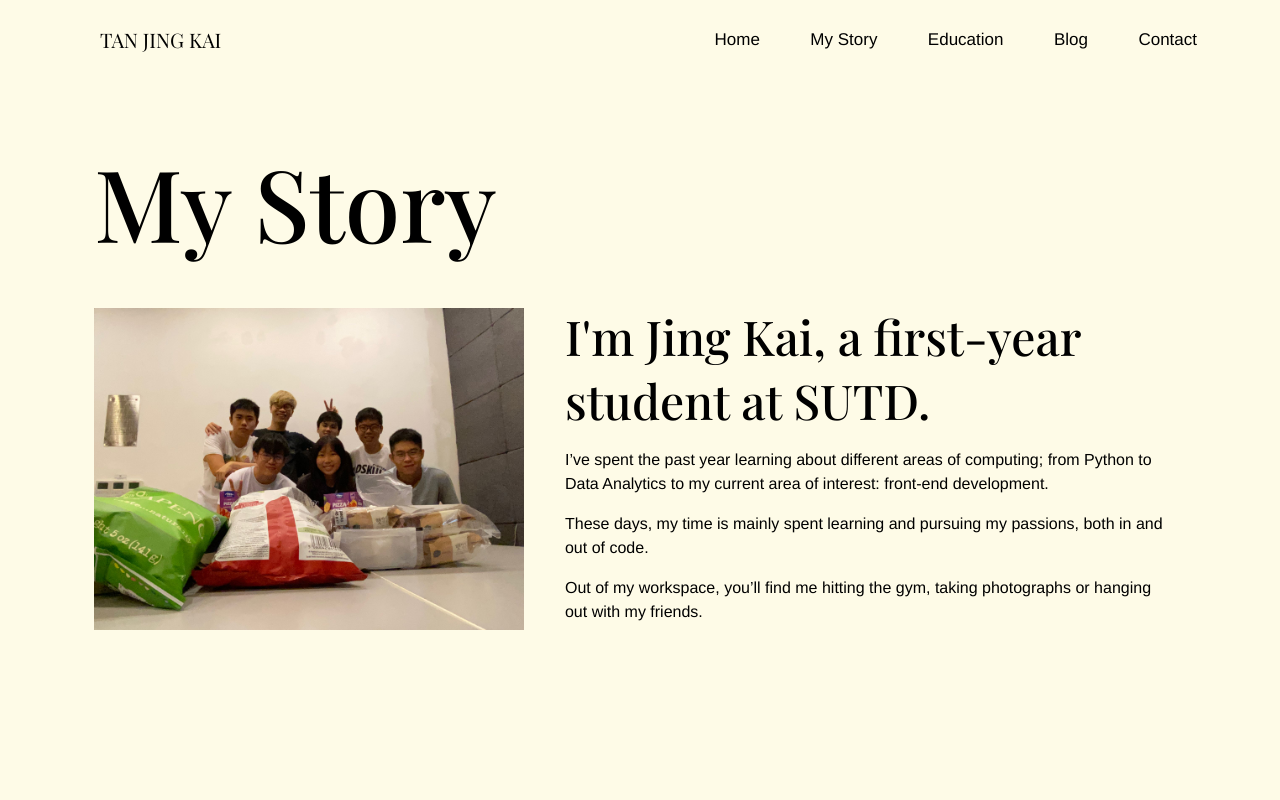
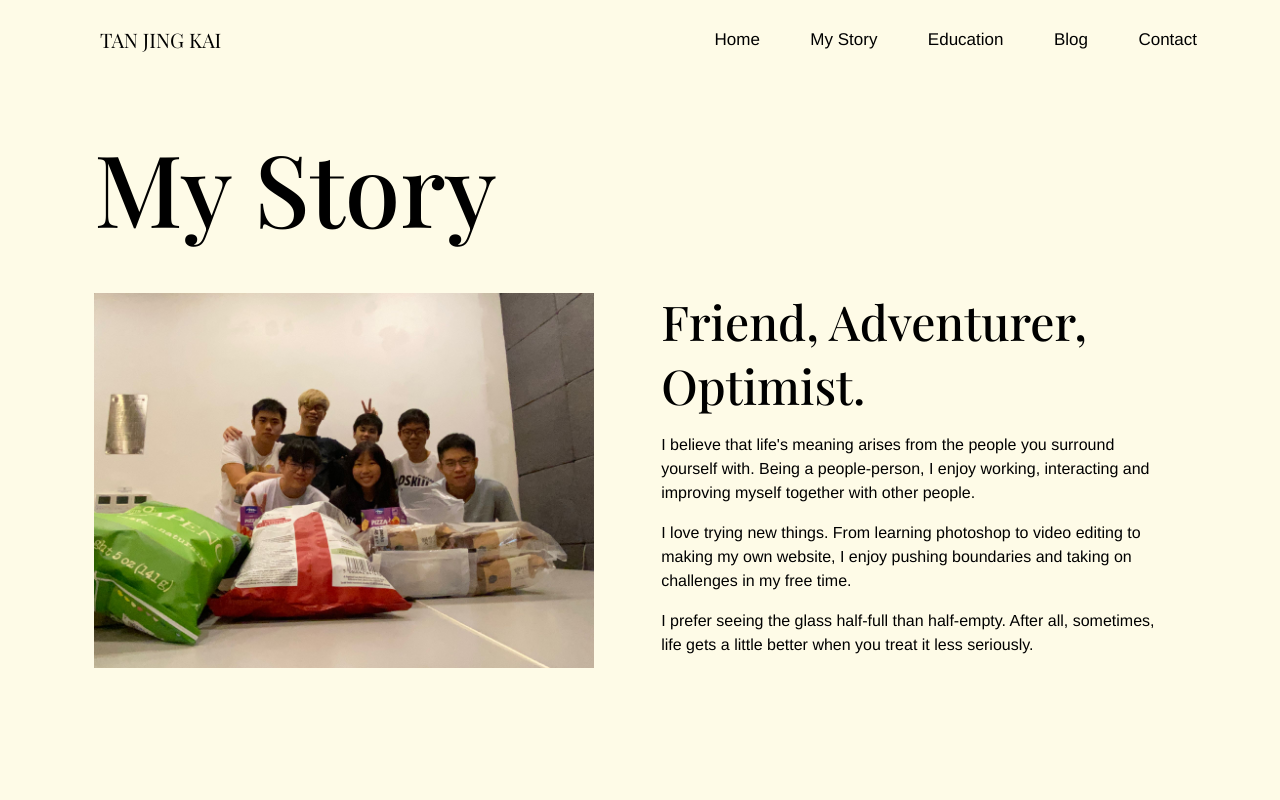
Before and after one commit to jingkai27/supreme-website.github.io, a plain HTML site: page my_story.html in a window 1280 px wide. Shown: the top 800 px of the page. Drawn offline with nearby package versions, Linux system fonts and the light colour scheme; a web font is replaced by a local one.

Commit message:
060522 edits
grr grr huathuaht

```diff
--- a/css/styles.css
+++ b/css/styles.css
@@ -4,6 +4,10 @@
     margin: 0;
 }
 
+a {
+    text-decoration: none;
+    color: #85586F;
+}
 
 body {
     background-color: #FEFBE7;
@@ -13,11 +17,6 @@ body {
     font-size: 16px;
     width:100%;
     height: 100vh;
-}
-
-a {
-    text-decoration: none;
-    color: #85586F;
 }
 
 .checkbtn{
@@ -34,14 +33,10 @@ a {
     display: none;
 }
 
-p {
-    line-height: 1.5;
-    margin: 16px 0 16px 0;
-}
 h1 {
     font-family: 'Playfair Display', serif;
     font-size: 3rem;
-    margin: 15px auto 0 auto;
+    margin: 0px auto 0 auto;
     font-weight: 500;
    }
 
@@ -52,7 +47,6 @@ h2 {
     padding-top: 8px;
 
 }
-
 
 h3 {
     margin-top: 0%;
@@ -66,6 +60,11 @@ h3 {
 img {
     max-width: 100%;
     height: auto;
+}
+
+p {
+    line-height: 1.5;
+    margin: 16px 0 16px 0;
 }
 
 nav {
@@ -186,19 +185,19 @@ a.button {
 }
 
 img.display{
-    max-width: 650px;
+    max-width: 680px;
 }
 
 #my_story {
     display: flex;
     flex-direction: row;
     padding: 0 7%;
-    height: 750px;
+    height: 800px;
     width: 86%;
 }
 
 #my_story > div {
-    width: 60%;
+    width: 80%;
     margin-right: 30px;
     margin-left: 30px;
 }
@@ -373,7 +372,7 @@ img.display{
     }
 
     #my_story > div {
-    width: 70%;
+    width: 120%;
     }
 
     #my_story > section{
@@ -511,7 +510,7 @@ img.display{
 
 @media (max-width: 500px) {
     #my_story {
-        height: 750px;
+        height: 860px;
     }
     #my_story_text{
         font-size: 75px;
--- a/my_story.html
+++ b/my_story.html
@@ -36,11 +36,13 @@
              <img src="images/my_story_img/title_img_2.jpeg" alt="Display pic" class="display">
         </div>
         <section>
-            <h1>I'm Jing Kai, a first-year student at SUTD. </h1>
-                <p>I’ve spent the past year learning about different areas of computing; from Python to Data Analytics to
-                    my current area of interest: front-end development. </p>
-                <p>These days, my time is mainly spent learning and pursuing my passions, both in and out of code. </p>
-                <p>Out of my workspace, you’ll find me hitting the gym, taking photographs or hanging out with my friends. </p>
+            <h1>Friend, Adventurer, Optimist.  </h1>
+                <p>I believe that life's meaning arises from the people you surround yourself with. Being a people-person,
+                    I enjoy working, interacting and improving myself together with other people. </p>
+                <p>I love trying new things. From learning photoshop to video editing to making my own website, I enjoy pushing
+                boundaries and taking on challenges in my free time.  </p>
+                <p>I prefer seeing the glass half-full than half-empty. After all, sometimes, life gets a little better
+                when you treat it less seriously. </p>
         </section>
     </div>
     <i class="fa-solid fa-angles-down fa-3x"></i>
@@ -91,10 +93,10 @@
               <img src="images/social_media/linkedin.png" alt="LinkedIn" height="40" width="40">
           </a>
           <a class="footer-link" href="https://www.instagram.com/jingkaiphotography/">
-              <img src="images/social_media/instagram.png" alt="Instagram" height="40" width="40">
+              <img src="images/social_media/instagram.png" alt="Instagram" height="41" width="41">
           </a>
           <a class="footer-link" href="https://www.youtube.com/channel/UCpm0kXxp3SmLZol0j7SdamA">
-              <img src="images/social_media/youtube.png" alt="YouTube" height="40" width="40">
+              <img src="images/social_media/youtube.png" alt="YouTube" height="44" width="44">
           </a>
       </div>
       <p>© 2022 Jing Kai Tan. All rights reserved. </p>
```
Also changed, not shown: education.html (+2 -2 lines), index.html (+3 -3 lines).
